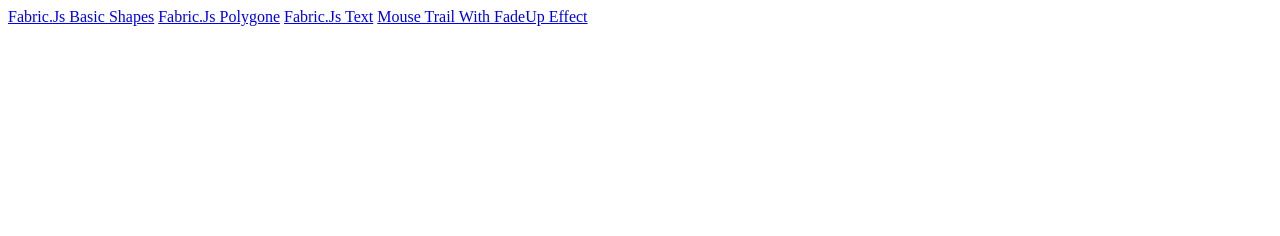
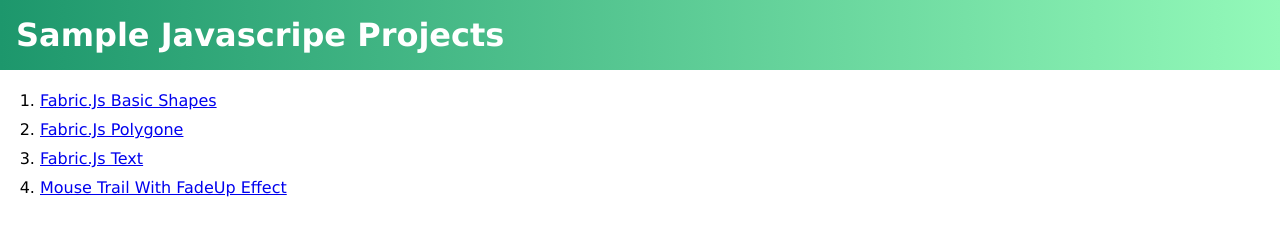
Before and after one commit to contact2mayurkukadiya/insta-demo-projects, a plain HTML site: page index.html in a window 1280 px wide. Drawn offline with Linux system fonts and the light colour scheme.

Commit message:
1. fix : style on index page

```diff
--- a/index.html
+++ b/index.html
@@ -4,13 +4,46 @@
     <meta charset="UTF-8">
     <meta name="viewport" content="width=device-width, initial-scale=1.0">
     <title>Demos</title>
+    <style>
+        body {
+            font-family: Verdana, Geneva, Tahoma, sans-serif;
+            margin: 0;
+        }
+
+        .title {
+            background: #1D976C;
+            background: -webkit-linear-gradient(to right, #1D976C, #93F9B9);
+            background: linear-gradient(to right, #1D976C, #93F9B9);
+            color: white;
+            padding: 1rem;
+        }
+
+        ol li {
+            margin: 10px 0px;
+        }
+    </style>
 </head>
 
 <body>
-    <a href="./fabric-js-samples/basic-shapes.html">Fabric.Js Basic Shapes</a>
-    <a href="./fabric-js-samples/fabric-polygon.html">Fabric.Js Polygone</a>
-    <a href="./fabric-js-samples/fabric-text.html">Fabric.Js Text</a>
-    <a href="./canva-light-trail.html">Mouse Trail With FadeUp Effect</a>
+    <h1 class="title">Sample Javascripe Projects</h1>
+    <ol>
+        <li>
+            <a href="./fabric-js-samples/basic-shapes.html" target="_blank">Fabric.Js Basic Shapes</a>
+        </li>
+        <li>
+            <a href="./fabric-js-samples/fabric-polygon.html" target="_blank">Fabric.Js Polygone</a>
+        </li>
+        <li>
+            <a href="./fabric-js-samples/fabric-text.html" target="_blank">Fabric.Js Text</a>
+        </li>
+        <li>
+            <a href="./canva-light-trail.html" target="_blank">Mouse Trail With FadeUp Effect</a>
+        </li>
+    </ol>
+
+
+
+
 </body>
 
 </html>
```
